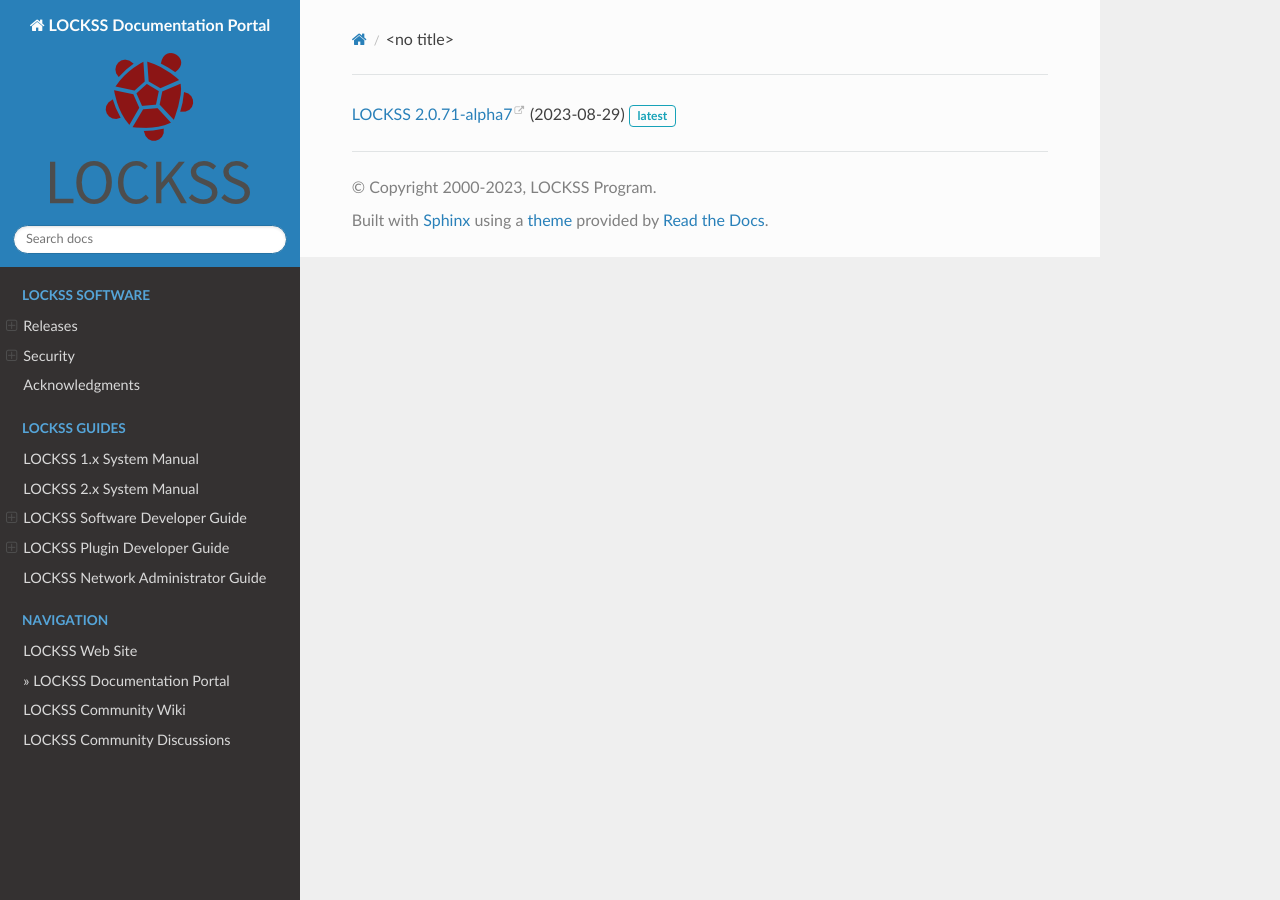
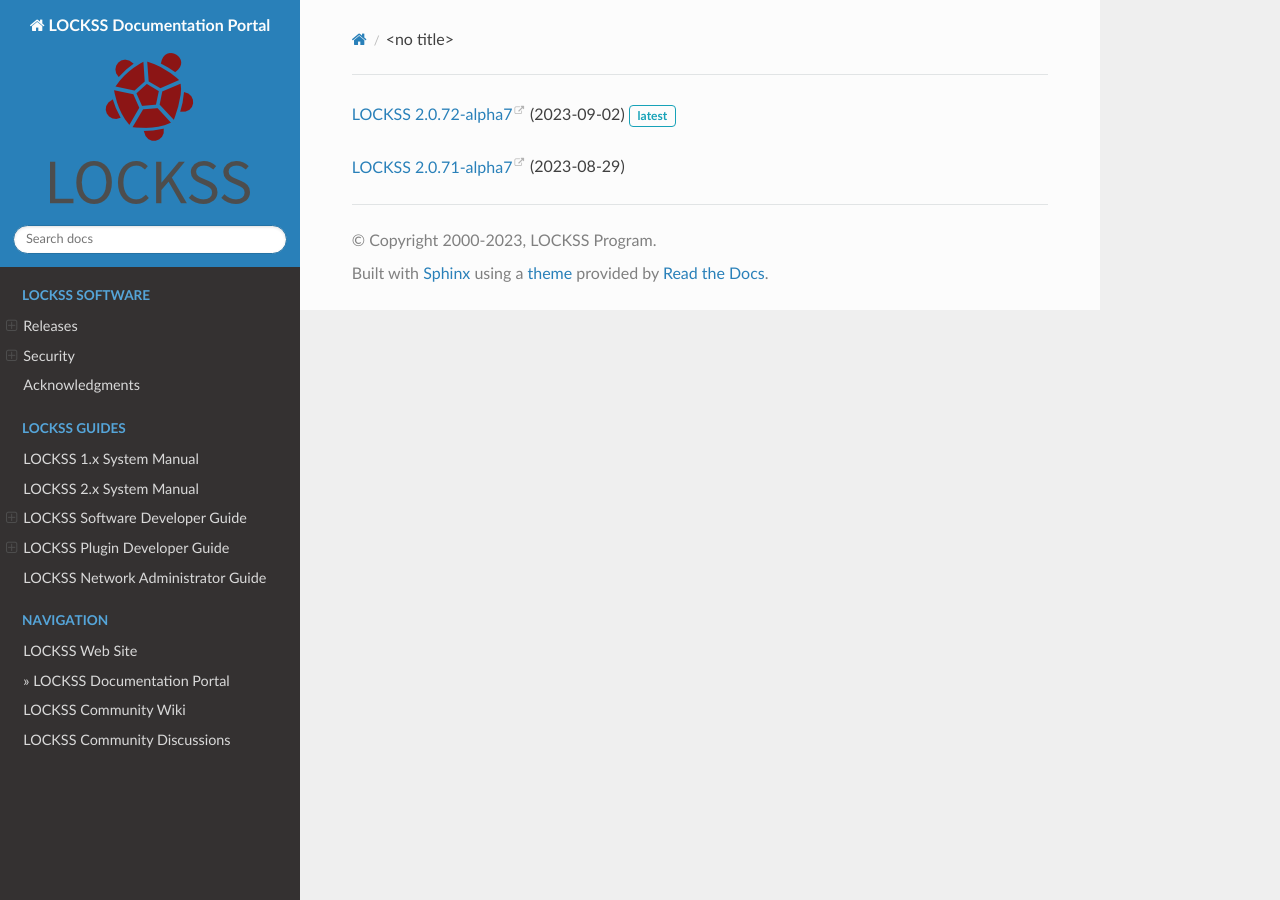
Before and after one commit to lockss/lockss-rtd-portal, a Sphinx documentation site: the page built from docs/releases2.rst, in a window 1280 px wide. Built offline with Sphinx 7.4.7 and the Read the Docs theme 2.0.0, drawn with Linux system fonts in a browser that asks for light colours.

Commit message:
2.0.72-alpha7 release.

```diff
--- a/docs/releases2.rst
+++ b/docs/releases2.rst
@@ -1 +1,3 @@
-*  `LOCKSS 2.0.71-alpha7 </projects/manual/en/2.0-alpha7/appendix/release-notes.html#lockss-2-0-71-alpha7>`_ (2023-08-29) :bdg-info-line:`latest`
+*  `LOCKSS 2.0.72-alpha7 </projects/manual/en/2.0-alpha7/appendix/release-notes.html#lockss-2-0-72-alpha7>`_ (2023-09-02) :bdg-info-line:`latest`
+
+*  `LOCKSS 2.0.71-alpha7 </projects/manual/en/2.0-alpha7/appendix/release-notes.html#lockss-2-0-71-alpha7>`_ (2023-08-29)
```
